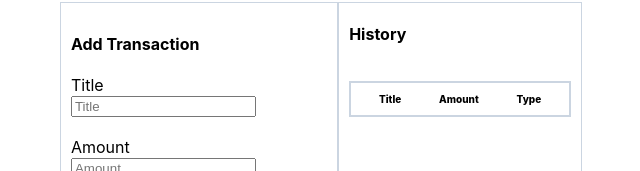
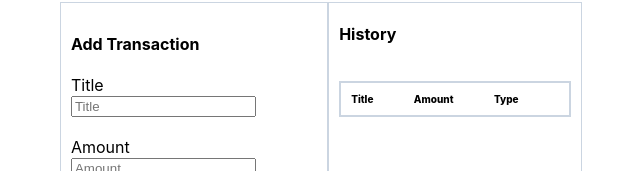
Before and after one commit to avik067/React-income-, a React (Create React App) app: page / in a window 1280 px wide. Shown: the part 216-387 px from the top of the page, without its empty margins (319-959 px from the left). Built offline with nearby package versions, Linux system fonts and the light colour scheme; a web font is replaced by a local one.

Commit message:
not final

```diff
--- a/src/components/MoneyManager/index.css
+++ b/src/components/MoneyManager/index.css
@@ -28,7 +28,7 @@
 }
 .row {
   display: flex;
-  justify-content: space-evenly;
+  justify-content: space-between;
   align-items: stretch;
 }
 .col {
--- a/src/components/MoneyManager/index.js
+++ b/src/components/MoneyManager/index.js
@@ -184,6 +184,7 @@ class MoneyManager extends Component {
                   <p>Title</p>
                   <p>Amount</p>
                   <p>Type</p>
+                  <p>{'   '}</p>
                 </li>
                 {tList.map(eachT => (
                   <TransactionItem
```
